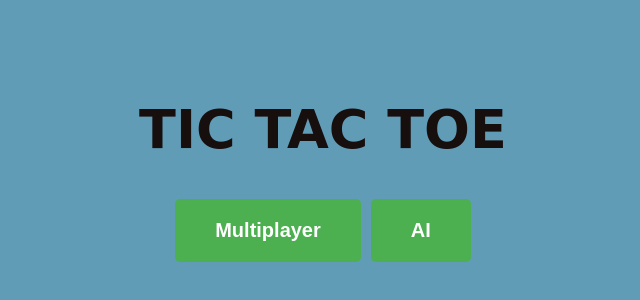
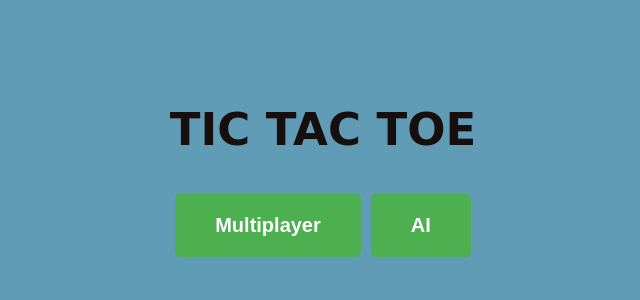
Before and after one commit to Markeyoo05/Tic-Tac-Toe, a plain HTML site: page index.html in a window 1280 px wide. Shown: the part 220-520 px from the top of the page, without its empty margins (317-957 px from the left). Drawn offline with Linux system fonts and the light colour scheme; a web font is replaced by a local one.

Commit message:
Update style.css

```diff
--- a/style.css
+++ b/style.css
@@ -30,7 +30,7 @@ body {
     font-family: 'Finger Paint', cursive;
 }
 h1 {
-    font-size: 54px;
+    font-size: 45px;
     text-transform: uppercase;
 }
 
```
